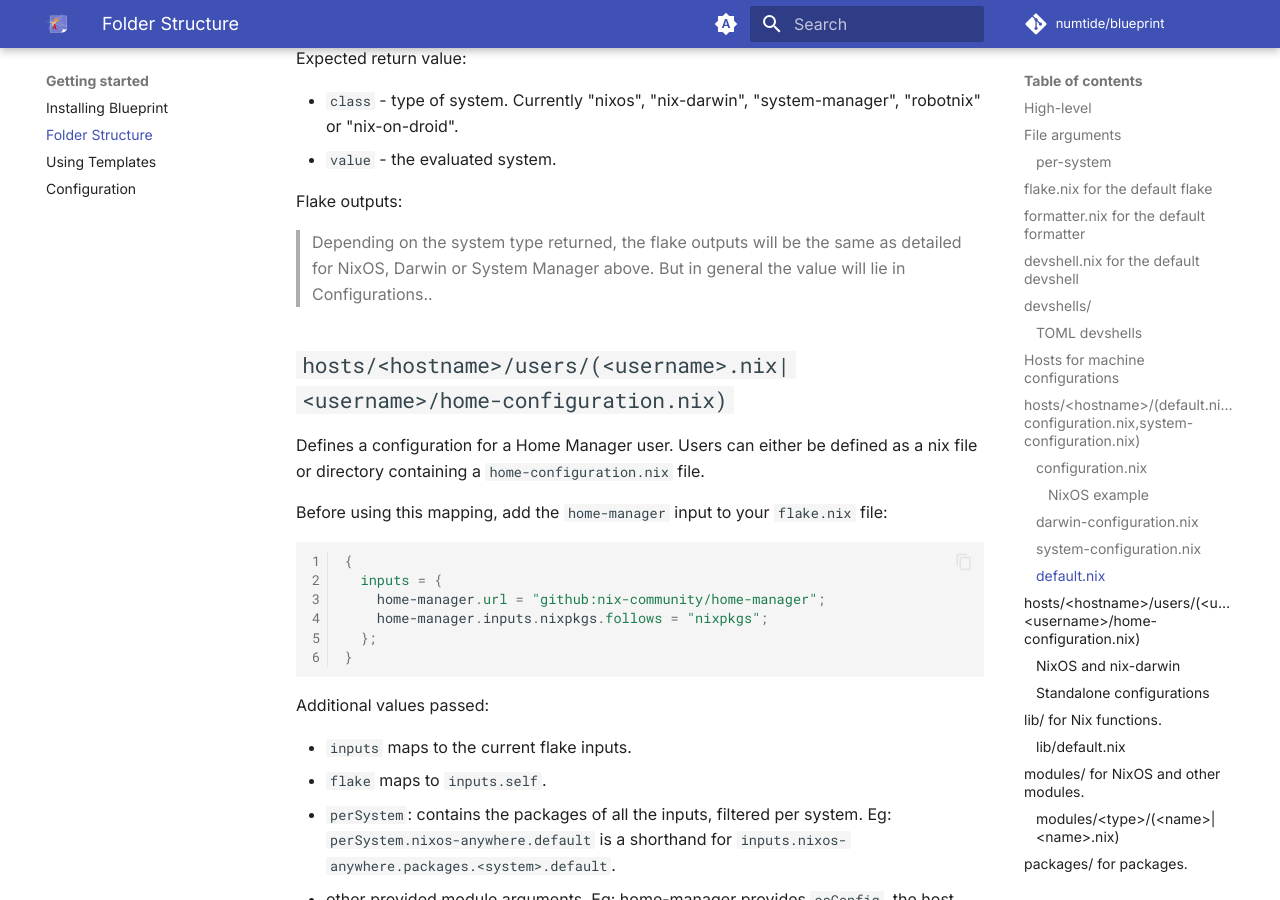
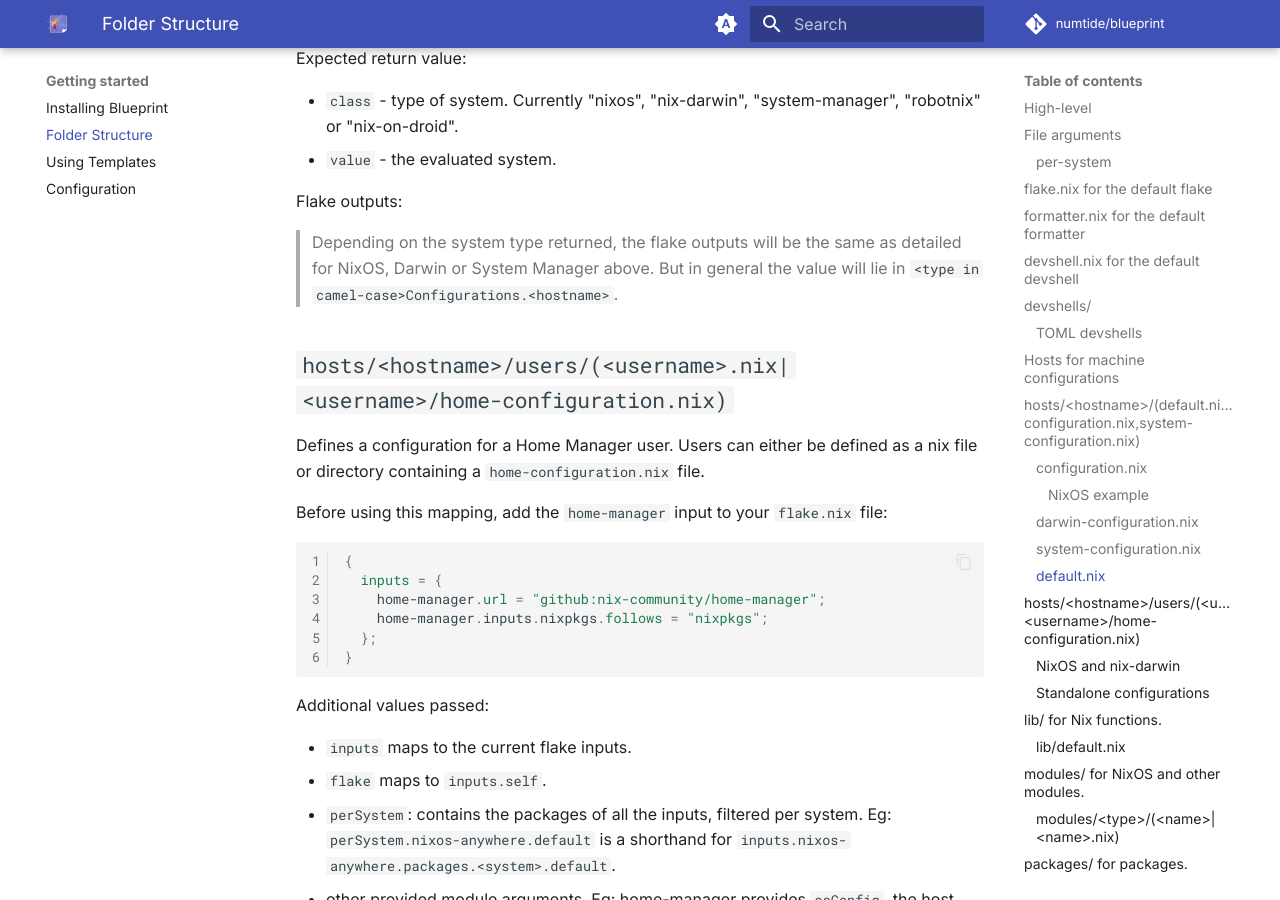
Before and after one commit to numtide/blueprint, an MkDocs documentation site: the page built from docs/content/getting-started/folder_structure.md, in a window 1280 px wide and 900 px high, scrolled down 6444 px. Built offline with MkDocs 1.6.1 and Material for MkDocs 9.7.7, drawn with Linux system fonts in a browser that asks for light colours; comment, search, counter and statistics services are not loaded; the version menu is left out.

Commit message:
fix: missing code block in docs (#133)

```diff
--- a/docs/content/getting-started/folder_structure.md
+++ b/docs/content/getting-started/folder_structure.md
@@ -258,7 +258,7 @@ Expected return value:
 
 Flake outputs:
 
-> Depending on the system type returned, the flake outputs will be the same as detailed for NixOS, Darwin or System Manager above. But in general the value will lie in <type in camel-case>Configurations.<hostname>.
+> Depending on the system type returned, the flake outputs will be the same as detailed for NixOS, Darwin or System Manager above. But in general the value will lie in `<type in camel-case>Configurations.<hostname>`.
 
 ## `hosts/<hostname>/users/(<username>.nix|<username>/home-configuration.nix)`
 
```
